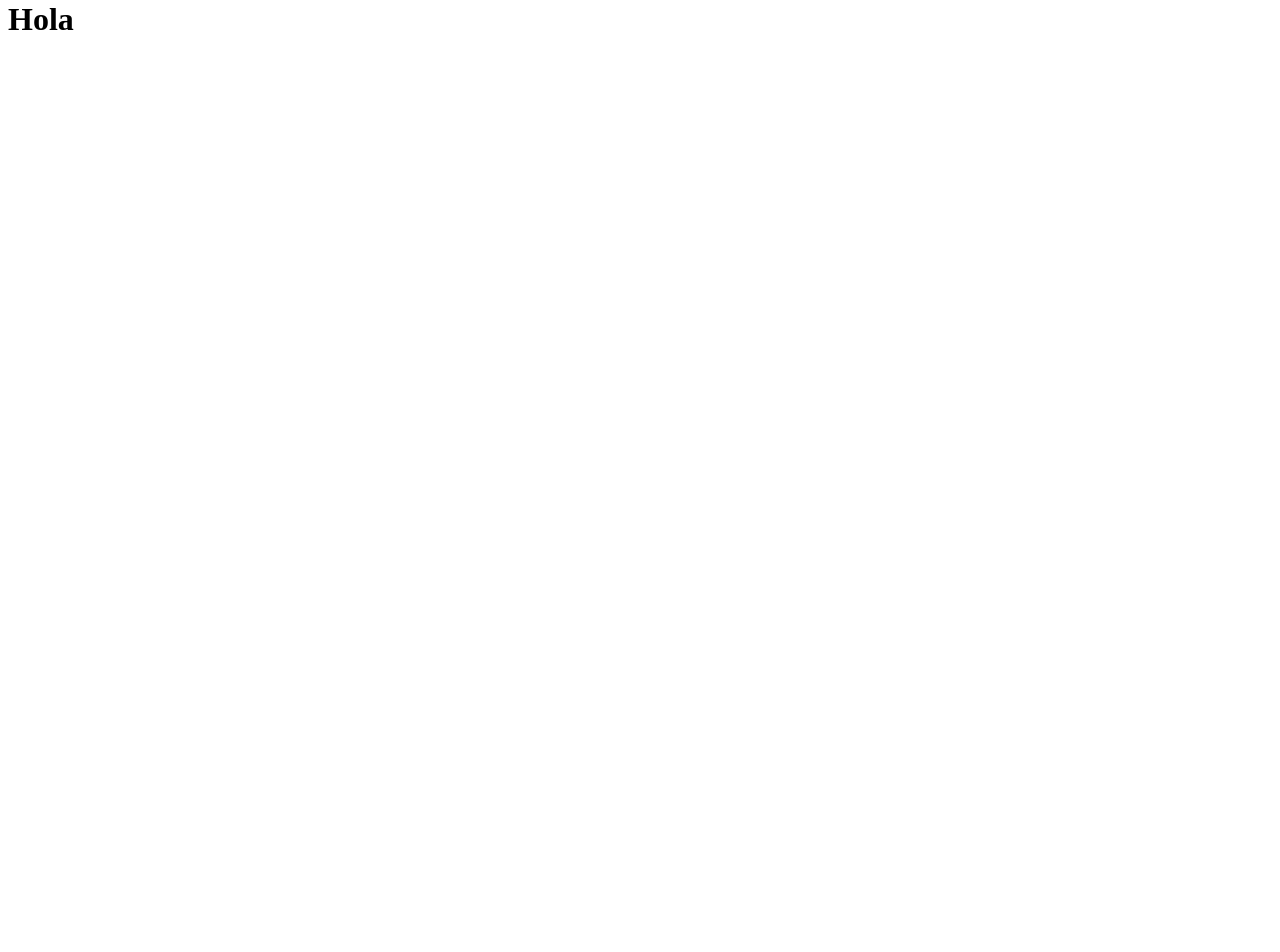
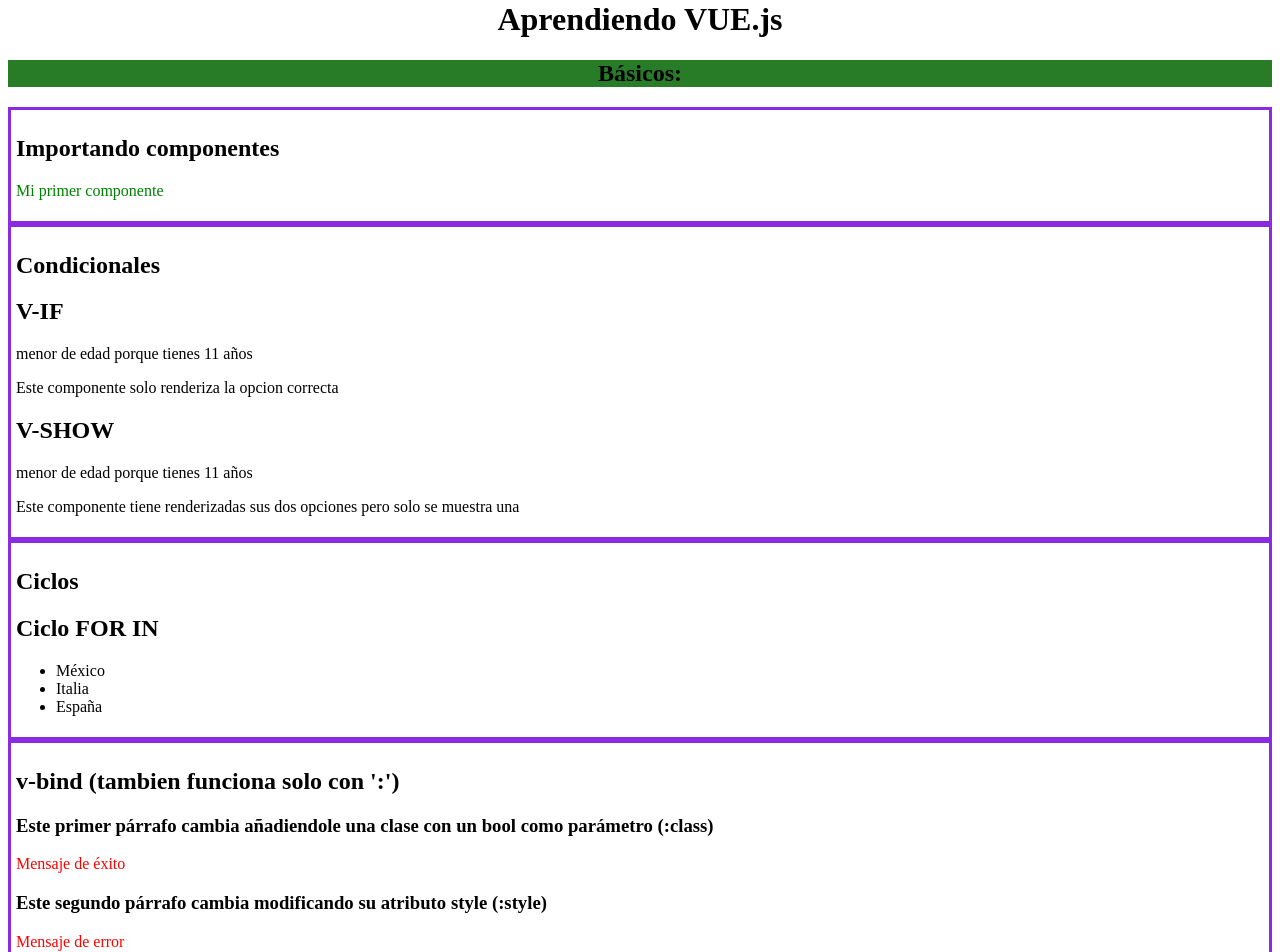
Before and after one commit to EstebanCortina/vue, a Vue app: page / in a window 1280 px wide. Shown: the part 20-972 px from the top of the page. Before the commit the page ends 800 px from the top, so only its background shows below. Built offline with nearby package versions, Linux system fonts and the light colour scheme.

Commit message:
v-bind, v-on, create & import components

```diff
--- a/src/App.vue
+++ b/src/App.vue
@@ -1,9 +1,60 @@
 <template>
-  <ComponentIf />
+  <header>
+    <h1>Aprendiendo VUE.js</h1>
+  </header>
+  <section>
+    <div class="titles">
+      <h2>Básicos:</h2>
+    </div>
+    <div class="box">
+      <h2>Importando componentes</h2>
+      <ComponentExample />
+    </div>
+    <div class="box">
+      <h2>Condicionales</h2>
+      <ComponentIf />
+      <p>Este componente solo renderiza la opcion correcta</p>
+      <ComponentShow />
+      <p>Este componente tiene renderizadas sus dos opciones pero solo se muestra una</p>
+    </div>
+    <div class="box">
+      <h2>Ciclos</h2>
+      <ComponentFor />
+    </div>
+    <div class="box">
+      <h2>v-bind (tambien funciona solo con ':')</h2>
+      <ClassAndBind />
+    </div>
+    <div class="box">
+      <h2>v-on (click) al hacer referencias a variables esta el componente atento al cambio de estado para actualizarse
+      </h2>
+      <ReactiveComponent />
+    </div>
+  </section>
 </template>
 
 <script lang="ts" setup>
+import ComponentExample from "./components/ComponentExample.vue";
 import ComponentIf from "./components/ComponentIf.vue";
+import ComponentShow from "./components/ComponentShow.vue";
+import ComponentFor from "./components/ComponentFor.vue";
+import ClassAndBind from "./components/ClassAndBind.vue";
+import ReactiveComponent from "./components/ReactiveComponents.vue";
 </script>
 
-<style></style>
+<style scoped>
+header {
+  text-align: center;
+}
+
+.titles {
+  background-color: rgb(40, 124, 40);
+  text-align: center;
+}
+
+.box {
+  border-style: solid;
+  border-color: blueviolet;
+  padding: 5px;
+}
+</style>
--- /dev/null
+++ b/src/components/ClassAndBind.vue
@@ -0,0 +1,19 @@
+<template>
+  <div>
+    <h3>Este primer párrafo cambia añadiendole una clase con un bool como parámetro (:class)</h3>
+    <p v-bind:class="{ 'error': hasError }">Mensaje de éxito</p>
+  </div>
+  <div>
+    <h3>Este segundo párrafo cambia modificando su atributo style (:style)</h3>
+    <p :style="{ 'color': 'red' }">Mensaje de error</p>
+  </div>
+</template>
+<script lang="ts" setup>
+let hasError: boolean;
+hasError = true;
+</script>
+<style>
+.error {
+  color: red;
+}
+</style>
--- /dev/null
+++ b/src/components/ComponentExample.vue
@@ -0,0 +1,12 @@
+<template>
+  <div>
+    <p>Mi primer componente</p>
+  </div>
+</template>
+<script lang="ts" setup>
+</script>
+<style scoped>
+p {
+  color: green;
+}
+</style>
--- /dev/null
+++ b/src/components/ComponentFor.vue
@@ -0,0 +1,13 @@
+<template>
+  <div>
+    <h1>Ciclo FOR IN</h1>
+    <ul>
+      <li v-for="pais in paises" :key="pais">{{ pais }}</li>
+    </ul>
+  </div>
+</template>
+<script lang="ts" setup>
+let paises: string[];
+paises = ["México", "Italia", "España"];
+</script>
+<style></style>
--- a/src/components/ComponentIf.vue
+++ b/src/components/ComponentIf.vue
@@ -1,10 +1,12 @@
 <template>
-  <h1>Hola </h1>
-  <!--<p>{{ edad }}</p>-->
+  <h1>V-IF</h1>
+  <p v-if="edad < 18"> menor de edad porque tienes {{ edad }} años</p>
+  <p v-else> mayor de edad porque tienes {{ edad }} años</p>
 </template>
 
 <script lang="ts" setup>
-//let edad = 11;
+let edad: number;
+edad = 11;
 </script>
 
 <style></style>
--- a/src/components/ComponentSho.vue
+++ /dev/null
@@ -1,4 +0,0 @@
-<template>
-  <h1>Eres mayor de edad</h1>
-  <h1>Eres menor de edad</h1>
-</template>
--- /dev/null
+++ b/src/components/ComponentShow.vue
@@ -0,0 +1,12 @@
+<template>
+  <h1>V-SHOW</h1>
+  <p v-show="edad < 18"> menor de edad porque tienes {{ edad }} años</p>
+  <p v-show="edad >= 18"> mayor de edad porque tienes {{ edad }} años</p>
+</template>
+<script lang="ts" setup>
+let edad: number;
+edad = 11;
+</script>
+<style lang="">
+
+</style>
--- /dev/null
+++ b/src/components/ReactiveComponents.vue
@@ -0,0 +1,15 @@
+<template>
+  <div>
+    <p :style="{ 'color': color }">Este párrafo cambia de color con el click del boton</p>
+    <button v-on:click="updateColor()" type="button">CAMBIAR COLOR</button>
+  </div>
+</template>
+<script lang="ts" setup>
+import { Ref, ref } from 'vue';
+let color: Ref;
+color = ref("green");
+const updateColor = () => {
+  color.value = "#316caf";
+}
+</script>
+<style></style>
```
Also changed, not shown: 1 other file (tests, documents, lock files or other folders).
